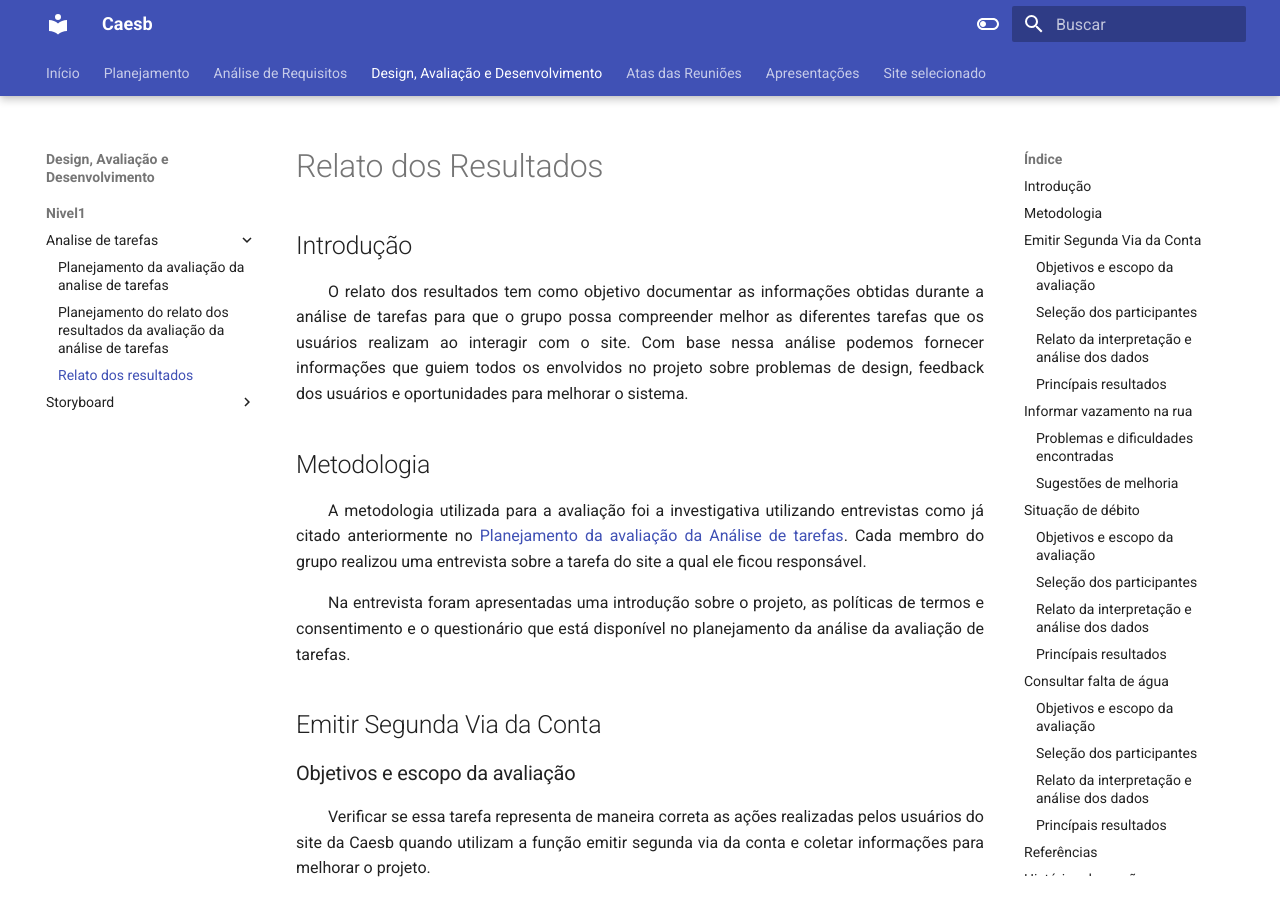
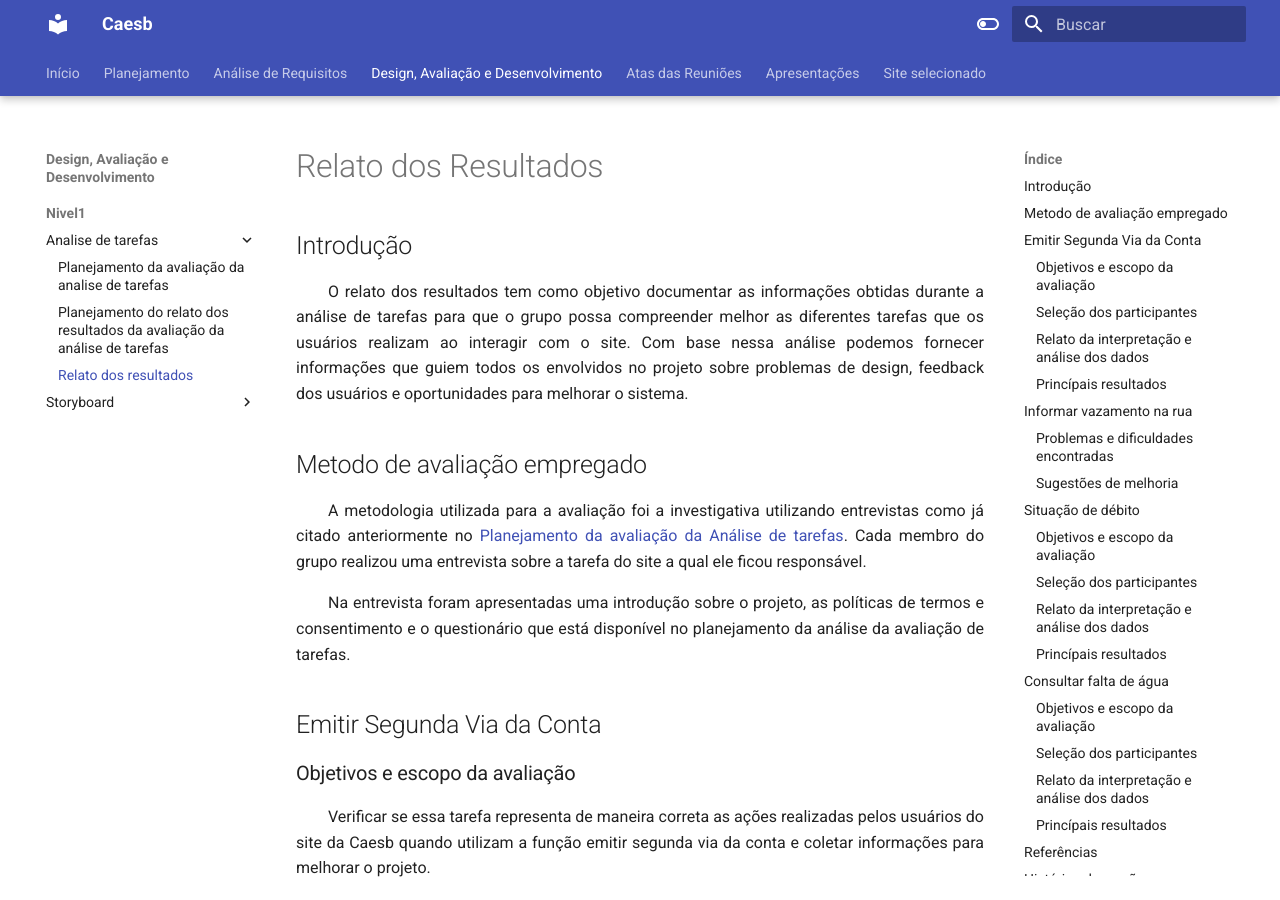
Before and after one commit to Interacao-Humano-Computador/2023.2-Caesb, an MkDocs documentation site: the page built from docs/design, avaliação e desenvolvimento/Relato dos resultados.md, in a window 1280 px wide and 900 px high. Built offline with MkDocs 1.6.1 and Material for MkDocs 9.7.7, drawn with Linux system fonts in a browser that asks for light colours.

Commit message:
Correção nome do parágrafo

```diff
--- a/docs/design, avaliação e desenvolvimento/Relato dos resultados.md
+++ b/docs/design, avaliação e desenvolvimento/Relato dos resultados.md
@@ -4,7 +4,7 @@
 
 <p align="justify">&emsp;&emsp;O relato dos resultados tem como objetivo documentar as informações obtidas durante a análise de tarefas para que o grupo possa compreender melhor as diferentes tarefas que os usuários realizam ao interagir com o site. Com base nessa análise podemos fornecer informações que guiem todos os envolvidos no projeto sobre problemas de design, feedback dos usuários e oportunidades para melhorar o sistema.</p>
 
-## Metodologia
+## Metodo de avaliação empregado
 
 <p align="justify">&emsp;&emsp;A metodologia utilizada para a avaliação foi a investigativa utilizando entrevistas como já citado anteriormente no <a href="https://interacao-humano-computador.github.io/2023.2-Caesb/design%2C%20avalia%C3%A7%C3%A3o%20e%20desenvolvimento/Planejamento%20da%20avalia%C3%A7%C3%A3o/" traget="_blanck">Planejamento da avaliação da Análise de tarefas</a>. Cada membro do grupo realizou uma entrevista sobre a tarefa do site a qual ele ficou responsável.</p>
 <p align="justify">&emsp;&emsp;Na entrevista foram apresentadas uma introdução sobre o projeto, as políticas de termos e consentimento e o questionário que está disponível no planejamento da análise da avaliação de tarefas.</p>
```
